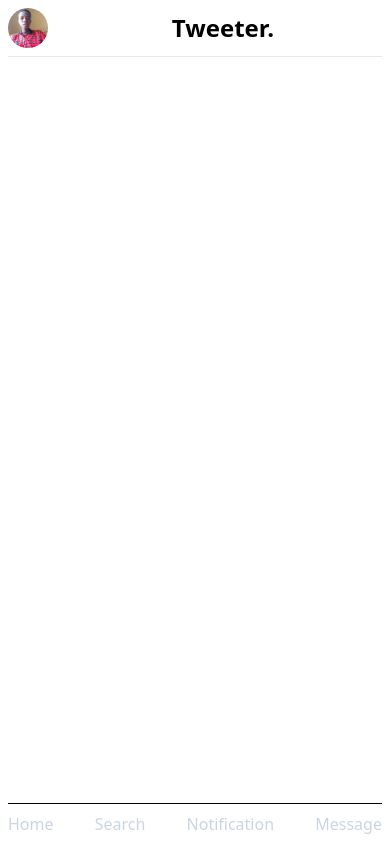
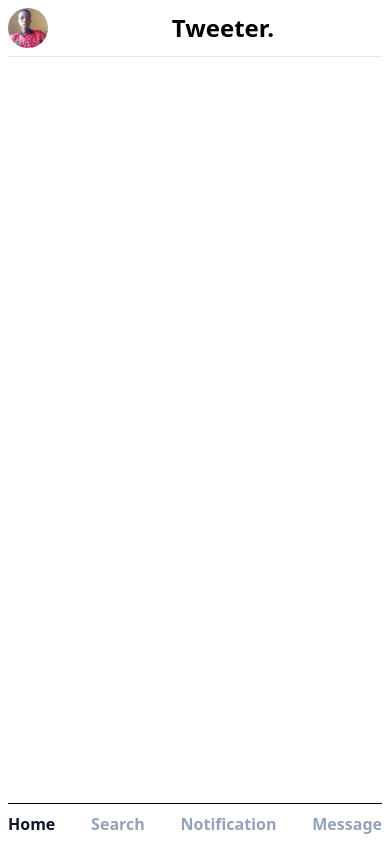
Before and after one commit to Ayothegod/twitter-clone, a React (Vite) app in the folder client/: page /home in a window 390 px wide. Built offline with nearby package versions, Linux system fonts and the light colour scheme.

Commit message:
feat: fix mobile footer and add lucid icons

```diff
--- a/client/package.json
+++ b/client/package.json
@@ -11,6 +11,7 @@
   },
   "dependencies": {
     "axios": "^1.6.2",
+    "lucide-react": "^0.298.0",
     "react": "^18.2.0",
     "react-dom": "^18.2.0",
     "react-router-dom": "^6.21.0",
--- a/client/src/components/ui/Footer.jsx
+++ b/client/src/components/ui/Footer.jsx
@@ -2,7 +2,7 @@ import { Link, useLocation } from "react-router-dom";
 
 export default function Footer() {
   const location = useLocation();
-  const urlPathname = location.pathname.slice(1)
+  const urlPathname = location.pathname.slice(1);
   const links = [
     { to: "home", icon: "Home" },
     { to: "search", icon: "Search" },
@@ -11,11 +11,16 @@ export default function Footer() {
   ];
 
   return (
-    <div className=" fixed bottom-0 w-full px-2 ">
+    <div className=" fixed bottom-0 w-full px-2 sm:hidden">
       <div className="border-t border-black flex justify-between  py-2">
-
         {links.map((link, idx) => (
-          <Link to={`/${link.to}`} key={idx} className={`text-slate-300 ${urlPathname === link.to && "text-black" }`}>
+          <Link
+            to={`/${link.to}`}
+            key={idx}
+            className={`text-slate-400 font-semibold ${
+                urlPathname === link.to && "text-slate-900"
+              }`}
+          >
             {link.icon}
           </Link>
         ))}
```
Also changed, not shown: 1 other file (tests, documents, lock files or other folders).
